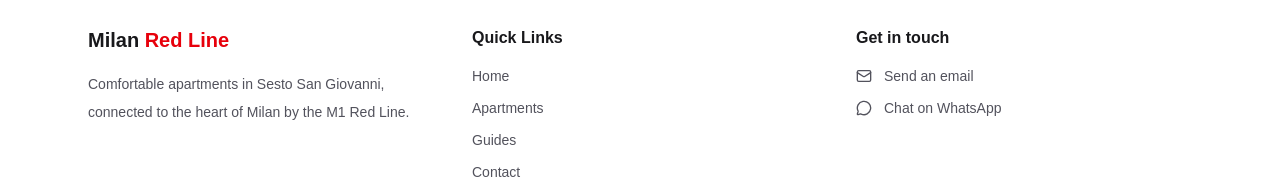
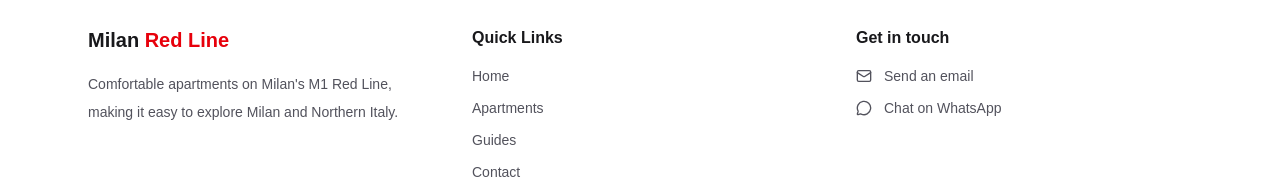
Before and after one commit to beppeblu1/milan-red-line, a Next.js app: page / in a window 1280 px wide. Shown: the part 3852-4031 px from the top of the page. Built offline with nearby package versions, Linux system fonts and the light colour scheme; no server answers.

Commit message:
Copy footer

```diff
--- a/components/Footer.tsx
+++ b/components/Footer.tsx
@@ -14,8 +14,7 @@ export default function Footer() {
           </h3>
 
           <p className="mt-4 text-sm leading-7 text-zinc-600">
-            Comfortable apartments in Sesto San Giovanni, connected to the
-            heart of Milan by the M1 Red Line.
+            Comfortable apartments on Milan's M1 Red Line, making it easy to explore Milan and Northern Italy.
           </p>
         </div>
 
```
